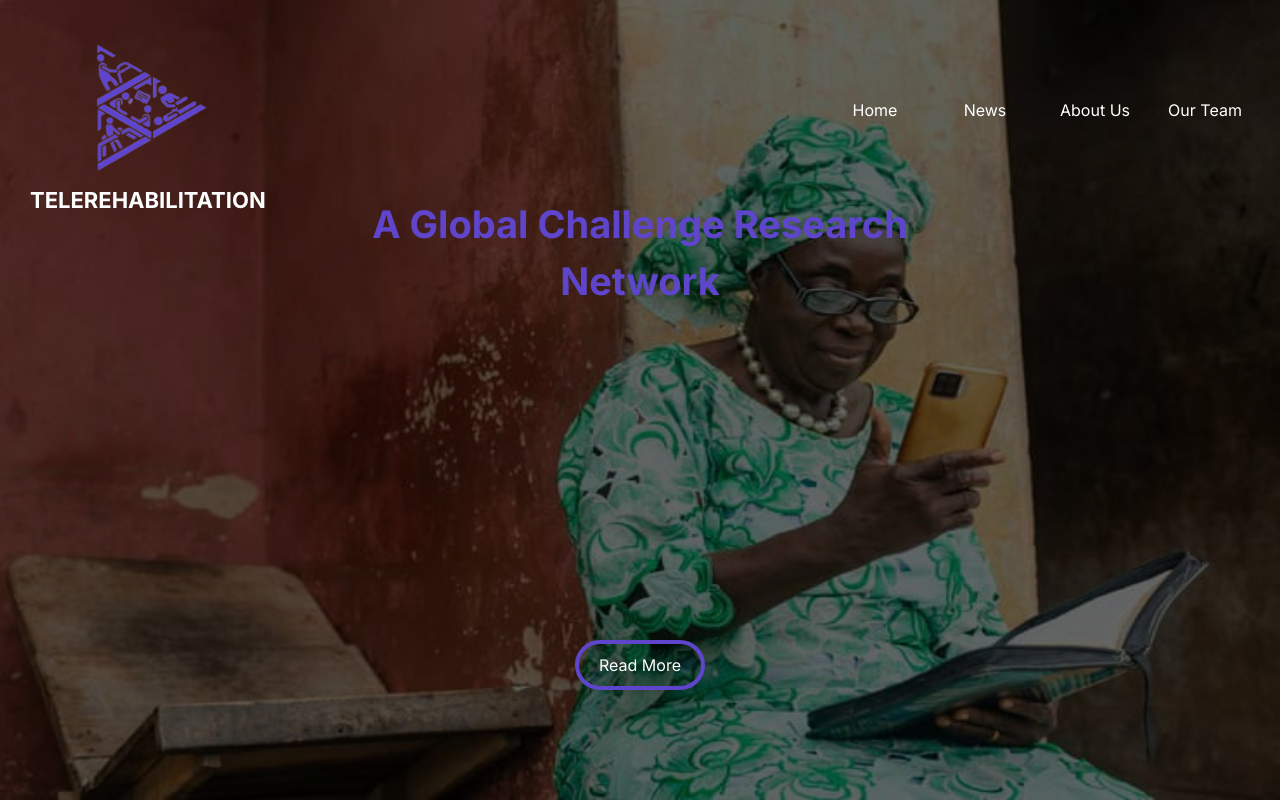
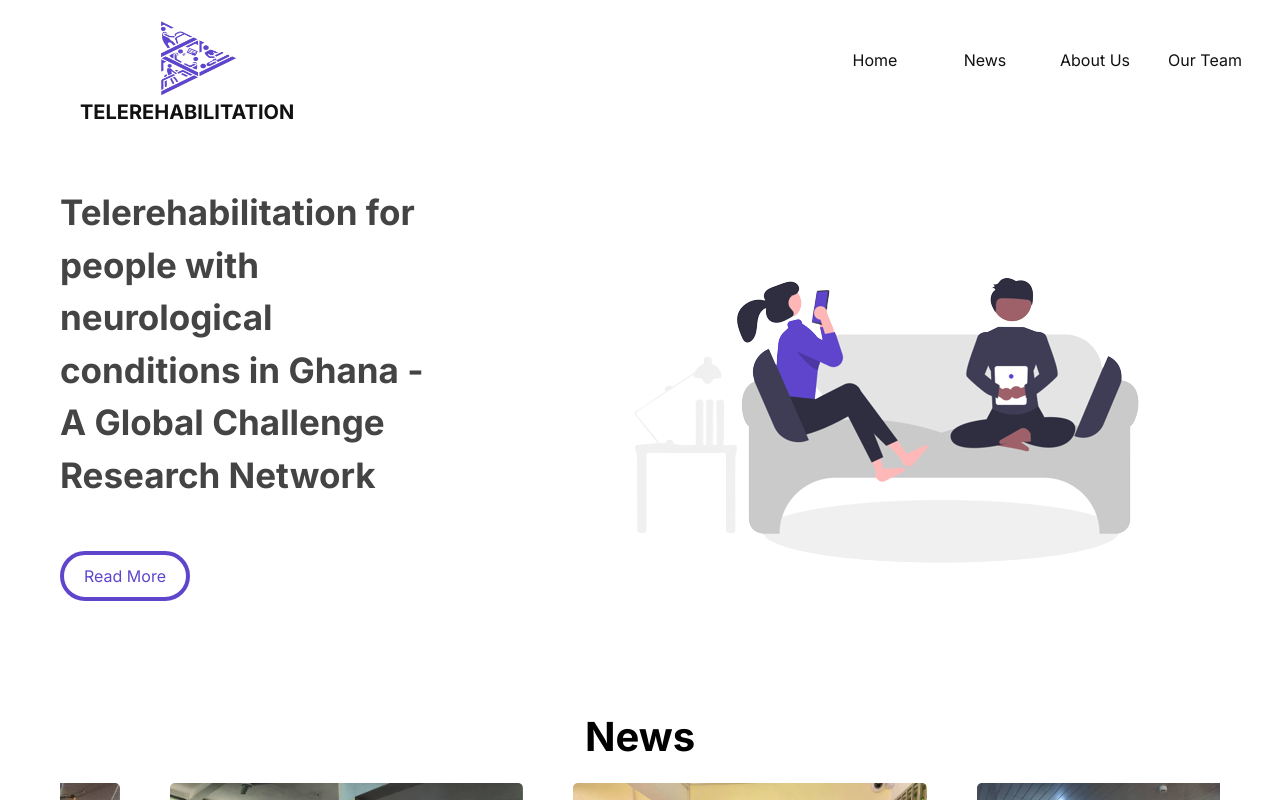
Before and after one commit to ogidibrown/telerehab, a Next.js app: page / in a window 1280 px wide. Shown: the top 800 px of the page. Built offline with nearby package versions, Linux system fonts and the light colour scheme.

Commit message:
landing page

```diff
--- a/src/components/Button.jsx
+++ b/src/components/Button.jsx
@@ -5,7 +5,7 @@ import Link from 'next/link'
 const Button = ({text, url}) => {
   return (
     <Link href={url}>
-    <button className=' p-[20px] cursor-pointer rounded-[50px] border-[#5F45CC] border-4  max-w-max h-[50px] flex items-center text-[#fff]'>{text}</button>
+    <button className=' p-[20px] cursor-pointer text-[#5F45CC] rounded-[50px] border-[#5F45CC] border-4  max-w-max h-[50px] flex items-center'>{text}</button>
     </Link>
   )
 }
--- a/src/components/Home.jsx
+++ b/src/components/Home.jsx
@@ -1,22 +1,24 @@
 'use client';
 import Button from '../components/Button'
 import Image from 'next/image'
-import HeroImg from '../../public/hero.jpeg'
+import HeroImg from 'public/hero.png'
 import { Link } from 'react-scroll';
 
 export default function Home() {
   return (
-   <div id='/'  className='flex flex-col justify-between items-center py-8 lg:py-[18px] gap-4 mt-[68px] h-[430px] md:h-[700px]  '>
-
-        <h1 className='text-[22px] md:text-[38px]  text-center font-bold md:w-[620px] mt-[100px] text-[#5F45CC]  '>A Global Challenge Research Network </h1>
-        <Image src={HeroImg} width={900} height={900}  alt='hero image' className=' absolute top-0 w-full h-[480px] md:h-[800px]  -z-10 brightness-[40%] '  />
-
-
+   <div className='flex flex-col md:flex-row mt-[160px]   items-center gap-[100px]'>
+      <div className='flex-1 flex flex-col  items-center md:items-start gap-[50px]'>
+        <h1 className='text-[20px] md:text-[35px] mt-4 text-center md:text-left text-[#444] font-[700]'>
+        Telerehabilitation for people with neurological conditions in
+        Ghana - A Global Challenge Research Network
+        </h1>
       <Link to='about' activeClass='active' offset={50} smooth={true} spy={true} duration={500} className=' md:mb-[70px]' >
-          <Button className='flex justify-center text-center self-center items-center md:mb-[px]  ' text='Read More' url='' />
+          <Button className='flex justify-center text-center self-center text-[#5F45CC] items-center md:mb-[px]  ' text='Read More' url='' />
       </Link>
-
-
+           </div>
+      <div className='p-2'>
+        <Image src={HeroImg} width={500} height={500} alt='hero image' className='object-cover w-[300px] h-[300px] md:h-full md:w-full'  />
+      </div>
    </div>
   )
 }
--- a/src/components/Navbar.jsx
+++ b/src/components/Navbar.jsx
@@ -85,11 +85,11 @@ const toggleNav = ()=>{
 
   return (
 
-        <nav className={` ${color ? 'bg-[#6045ccb8] text-white' :'bg-none' }  text-white  h-[120px] md:h-[220px] fixed left-0 px-[15px] md:px-[30px] top-0 w-full flex  justify-between items-center `}>
+        <nav className={` ${color ? 'bg-[#6045ccb8] text-white' :'bg-none' }  text-[#111]  h-[100px] md:h-[120px] fixed left-0 px-[15px] md:px-[30px] top-0 w-full flex  justify-between items-center `}>
         <div className='flex flex-col'>
-            <Link href="/" >
-                <Image src={Logo} width={600} height={600} alt="logo" className='w-[130px] h-[120px] md:w-[210px] md:h-[210px] p-[8px]'/>
-                <h1 className='font-bold text-[16px] md:text-[22px] mt-[-30px]'>TELEREHABILITATION</h1>
+            <Link href="/" className='flex flex-col ml-[50px] justify-center items-center gap-2' >
+                <Image src={Logo} width={600} height={600} alt="logo" className='w-[130px] h-[120px] md:w-[150px] flex justify-center md:h-[130px] p-[8px]'/>
+                <h1 className='font-bold  text-[16px] md:text-[20px] mt-[-35px]'>TELEREHABILITATION</h1>
             </Link>
         </div>
 
--- a/src/components/News.jsx
+++ b/src/components/News.jsx
@@ -50,7 +50,7 @@ const News = () => {
                   },
                 }}
                 autoplay={{
-                    delay:2000,
+                    delay:6000,
                     disableOnInteraction:false,
                 }}
                 navigation={true}
```
Also changed, not shown: public/hero.png (added).
